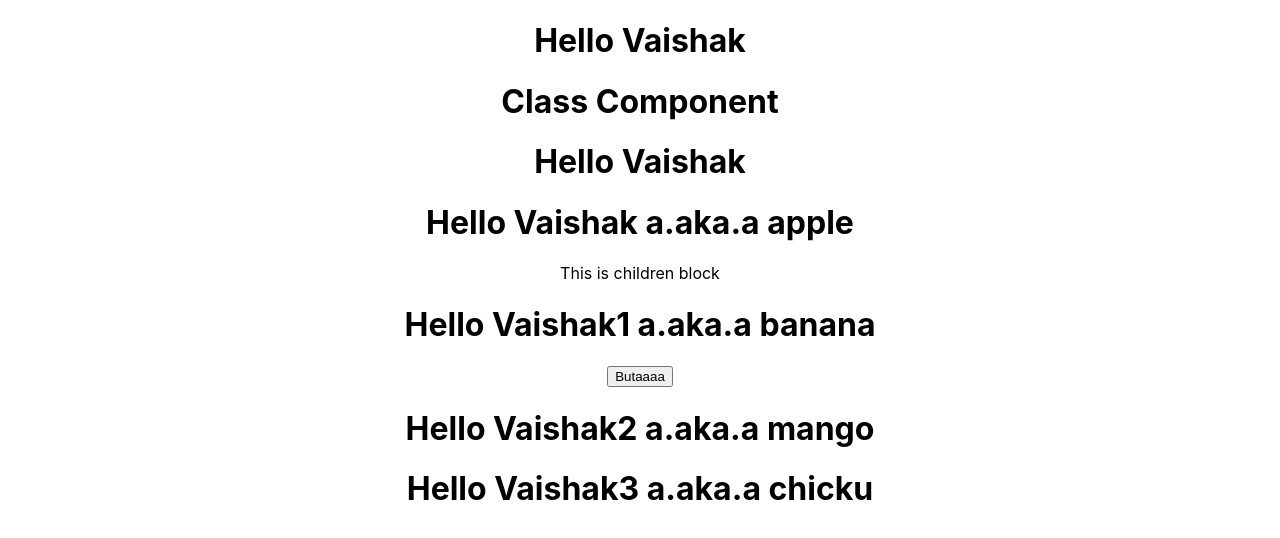
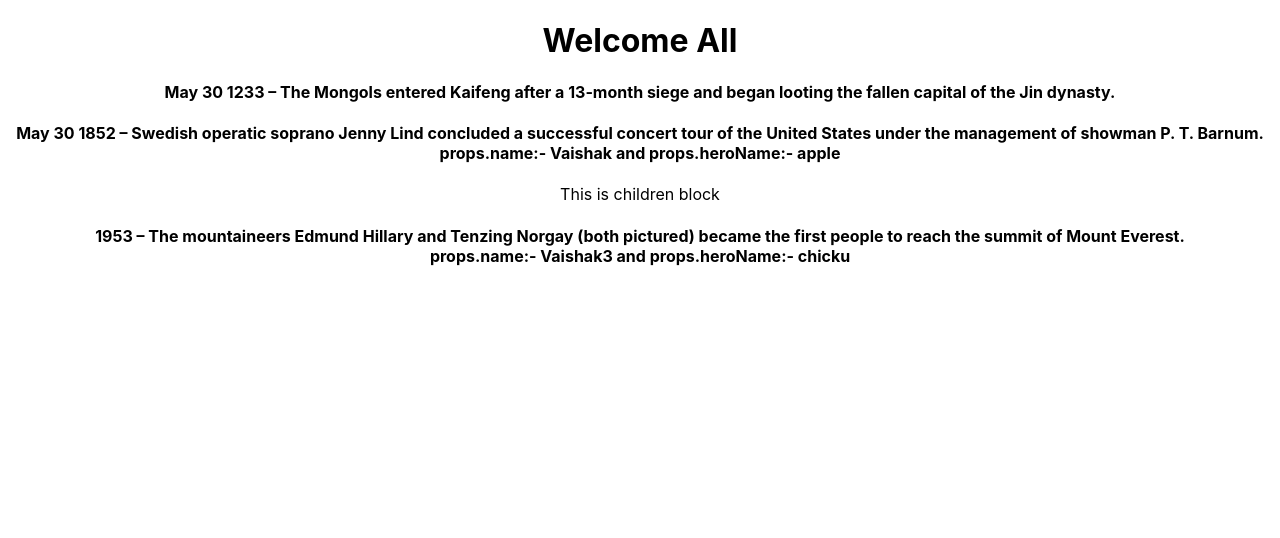
Before and after one commit to vaishak-web/learn_react, a React (Create React App) app: page / in a window 1280 px wide. Shown: the top 538 px of the page. Built offline with nearby package versions, Linux system fonts and the light colour scheme.

Commit message:
details update

```diff
--- a/src/App.js
+++ b/src/App.js
@@ -1,25 +1,25 @@
-import './App.css';
-import {Greet} from './components/Greet';
-import Welcome from './components/Welcome';
-import Hello from './components/Hello';
-import PropsE from './components/PropsE';
+import "./App.css";
+import { Greet } from "./components/Greet";
+import Welcome from "./components/Welcome";
+import Hello from "./components/Hello";
+import PropsE from "./components/PropsE";
+import { Component } from "react";
 
-function App() {
+class App extends Component {
+  render() {
     return (
       <div className="App">
         <Greet />
-      <Welcome />
+
         <Hello />
         <PropsE name="Vaishak" heroName="apple">
           <p>This is children block</p>
         </PropsE>
-      <PropsE name="Vaishak1" heroName="banana">
-      <button>Butaaaa</button>
-      </PropsE>
-      <PropsE name="Vaishak2" heroName="mango"/>
-      <PropsE name="Vaishak3" heroName="chicku"/>
+
+        <Welcome name="Vaishak3" heroName="chicku" />
       </div>
     );
   }
+}
 
 export default App;
--- a/src/components/Greet.js
+++ b/src/components/Greet.js
@@ -4,6 +4,6 @@ import React from 'react'
 //     return <h1>Hello Vaishak</h1>
 // }
 
-export const Greet = () => <h1>Hello Vaishak</h1>
+export const Greet = () => <h1>Welcome All</h1>
 
 // export default Greet
--- a/src/components/Hello.js
+++ b/src/components/Hello.js
@@ -7,7 +7,7 @@ const Hello = () => {
   return React.createElement(
     "div",
     {id: "hello", className:"Classna"},
-    React.createElement("h1", null, "Hello Vaishak")
+    React.createElement("h4", null, "May 30 1233 – The Mongols entered Kaifeng after a 13-month siege and began looting the fallen capital of the Jin dynasty.")
   );
 };
 
--- a/src/components/PropsE.js
+++ b/src/components/PropsE.js
@@ -8,9 +8,9 @@ const PropsE = (props) => {
   console.log(props);
   return (
     <div>
-      <h1>
-        Hello {props.name} a.aka.a {props.heroName}
-      </h1>
+      <h4>
+      May 30 1852 – Swedish operatic soprano Jenny Lind concluded a successful concert tour of the United States under the management of showman P. T. Barnum.<br/>props.name:- {props.name} and props.heroName:- {props.heroName}
+      </h4>
       {props.children}
     </div>
   );
--- a/src/components/Welcome.js
+++ b/src/components/Welcome.js
@@ -2,7 +2,8 @@ import React, { Component } from 'react'
 
 class Welcome extends Component{
     render(){
-        return <h1>Class Component</h1>
+    console.log(this.props);
+    return <h4>1953 – The mountaineers Edmund Hillary and Tenzing Norgay (both pictured) became the first people to reach the summit of Mount Everest.<br/>props.name:- {this.props.name} and props.heroName:- {this.props.heroName}</h4>
     }
 }
 
```
Lines whose indentation alone changed are shown as unchanged.
